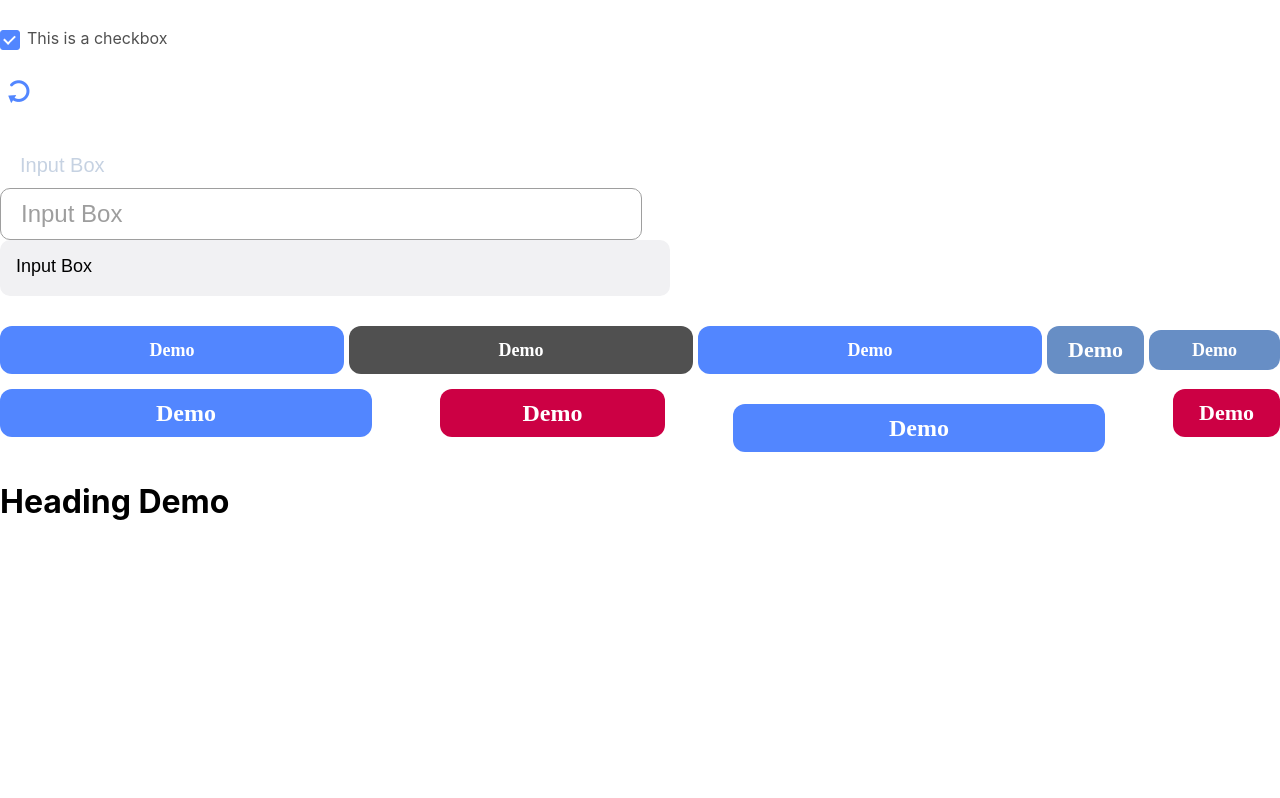
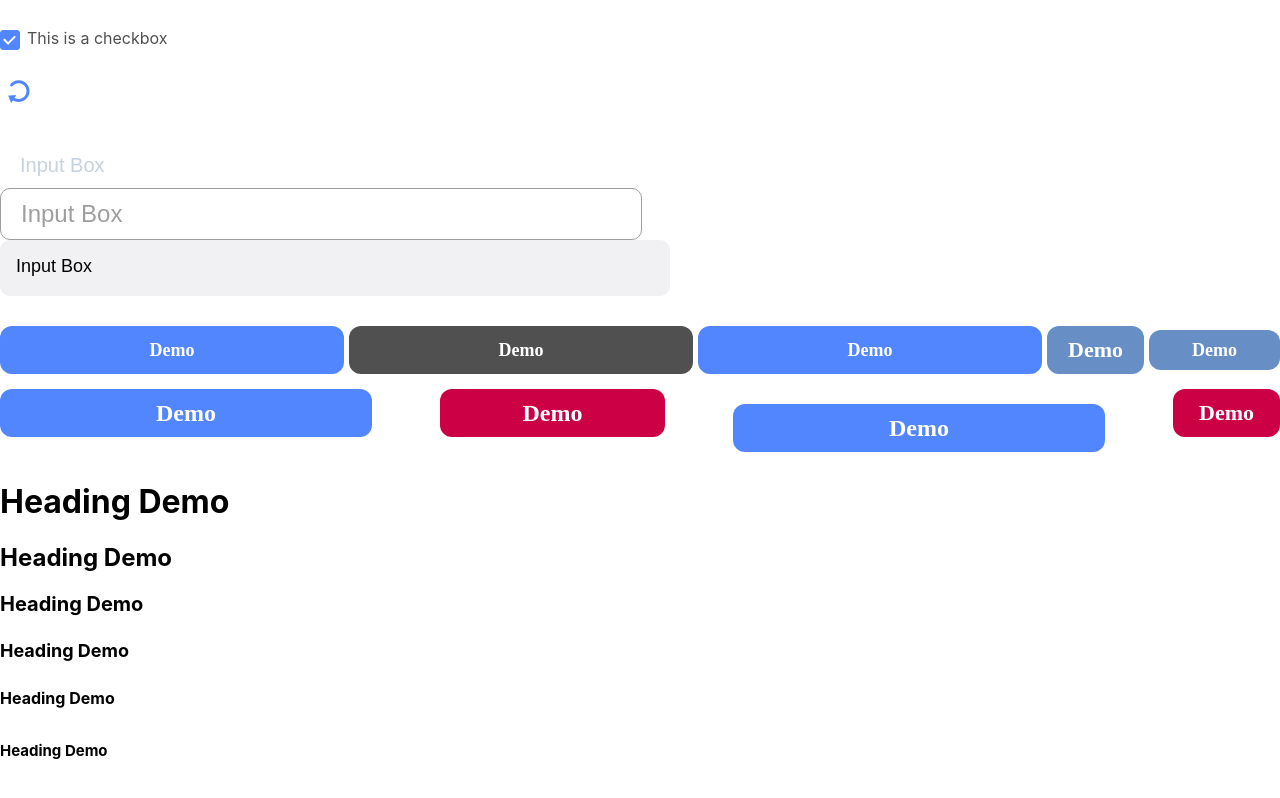
Before and after one commit to kishan1219/GovSearch, a React (Create React App) app: page /style-guide in a window 1280 px wide. Shown: the top 798 px of the page. Built offline with nearby package versions, Linux system fonts and the light colour scheme.

Commit message:
heading updates

```diff
--- a/src/pages/styleguide/styleguide.js
+++ b/src/pages/styleguide/styleguide.js
@@ -28,7 +28,13 @@ const Styleguide = () => {
                 <Button size={"sm02"} variant={"dangerPrimary"}>Demo</Button>
             </div>
             <div>
-             <Heading headingType={"h1"} > Heading Demo</Heading>
+             <Heading headingType={"h1"} >Heading Demo</Heading>
+             <Heading headingType={"h2"} >Heading Demo</Heading>
+             <Heading headingType={"h3"} >Heading Demo</Heading>
+             <Heading headingType={"h4"} >Heading Demo</Heading>
+             <Heading headingType={"h5"} >Heading Demo</Heading>
+             <Heading headingType={"h6"} >Heading Demo</Heading>
+
             </div>
         </div>
     )
```
